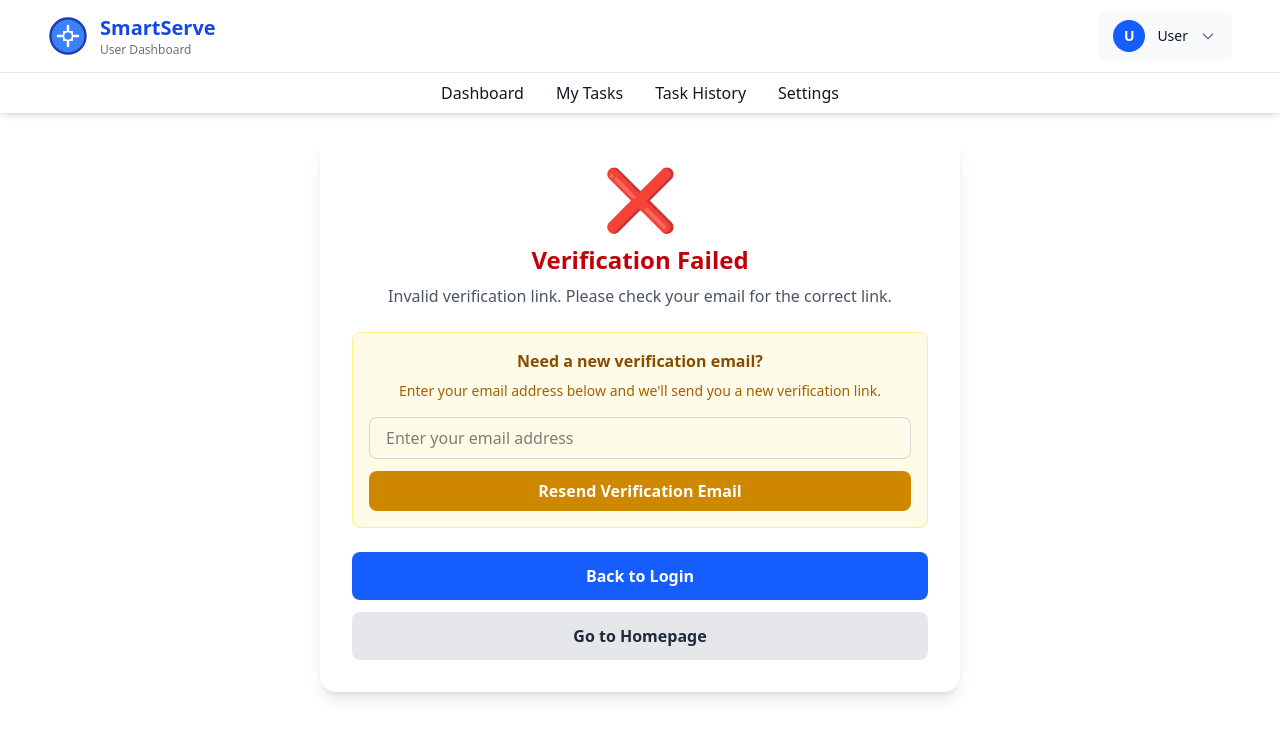
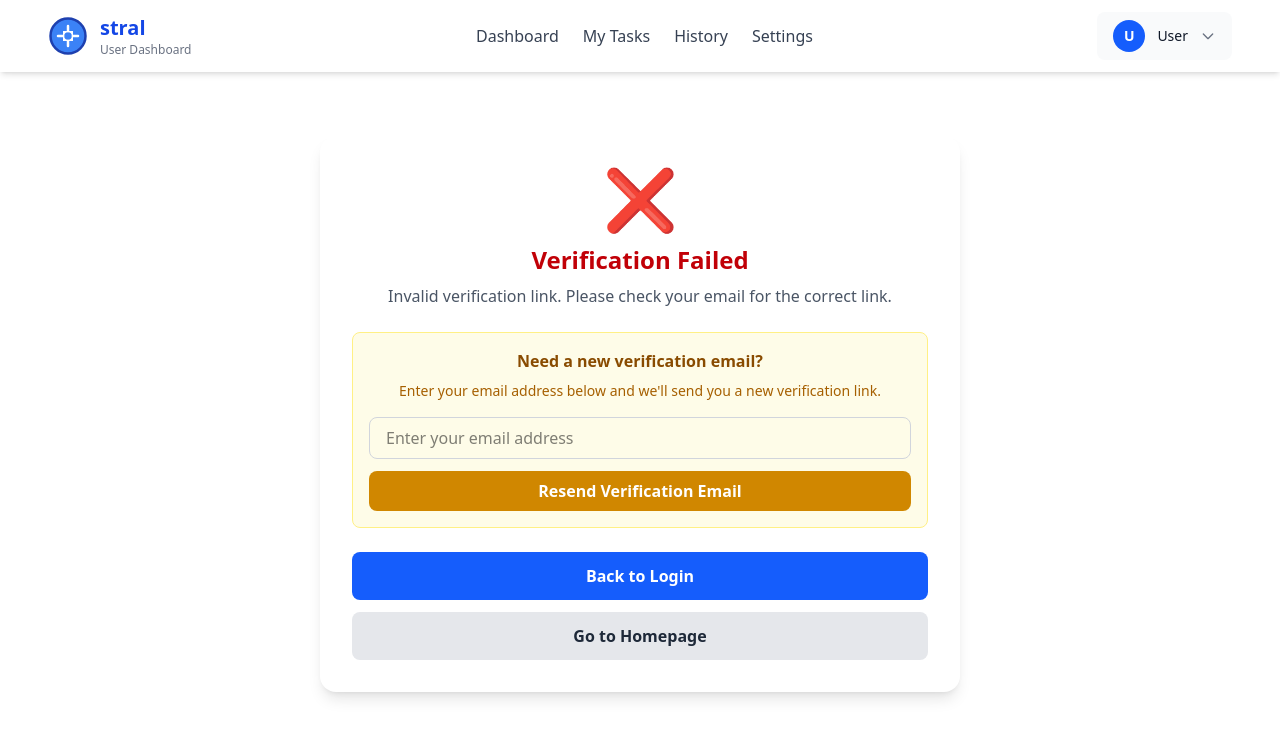
Before and after one commit to shadowyay/DesignStudio, a React (Vite) app: page /verify-email in a window 1280 px wide. Shown: the top 738 px of the page. Built offline with nearby package versions, Linux system fonts and the light colour scheme; no server answers.

Commit message:
feat: Update Dashboard and NavBar components for improved layout and mobile navigation

```diff
--- a/src/components/Dashboard.tsx
+++ b/src/components/Dashboard.tsx
@@ -416,7 +416,7 @@ const Dashboard: React.FC = () => {
         onProfileToggle={() => setShowProfile(!showProfile)}
         showProfile={showProfile}
       />
-      <main className="max-w-4xl mx-auto my-10 p-4 pt-24">
+      <main className="max-w-4xl mx-auto my-10 p-4 pt-20">
       {!showProfile && (
         <div className="flex flex-col md:flex-row md:items-center md:justify-between gap-3 mb-6">
           <h1 className="text-3xl font-bold text-gray-800">Hello, {localStorage.getItem('userName')}</h1>
--- a/src/components/NavBar.tsx
+++ b/src/components/NavBar.tsx
@@ -15,6 +15,7 @@ const NavBar: React.FC<NavBarProps> = ({ userType, onProfileToggle, showProfile
   const [lastScrollY, setLastScrollY] = useState(0);
   const [userProfile, setUserProfile] = useState<IFrontendUser | null>(null);
   const [profileImgError, setProfileImgError] = useState(false);
+  const [showMobileMenu, setShowMobileMenu] = useState(false);
   const navigate = useNavigate();
 
   const userName = localStorage.getItem('userName') || 'User';
@@ -115,22 +116,50 @@ const NavBar: React.FC<NavBarProps> = ({ userType, onProfileToggle, showProfile
     }`}>
   <div className="w-full px-4 sm:px-6 md:px-8 lg:px-12 py-3">
         <div className="flex justify-between items-center">
-          {/* Left side - SmartServe branding */}
+          {/* Left side - stral branding */}
           <div className="flex items-center">
             <div className="flex items-center space-x-3">
               <img
                 src="/favicon.svg"
-                alt="SmartServe logo"
+                alt="stral logo"
                 className="w-10 h-10 rounded-lg"
               />
               <div>
-                <h1 className="text-xl font-bold text-blue-700">SmartServe</h1>
+                <h1 className="text-xl font-bold text-blue-700">stral</h1>
                 <p className="text-xs text-gray-500 capitalize">{userType} Dashboard</p>
               </div>
             </div>
           </div>
 
-          {/* Right side - Profile section */}
+          {/* Center - Navigation links */}
+          <div className="hidden md:flex items-center space-x-6">
+            <Link to="/dashboard" className="text-gray-700 hover:text-blue-600 transition-colors duration-200 font-medium">
+              Dashboard
+            </Link>
+            <Link to="/tasks" className="text-gray-700 hover:text-blue-600 transition-colors duration-200 font-medium">
+              My Tasks
+            </Link>
+            <Link to="/history" className="text-gray-700 hover:text-blue-600 transition-colors duration-200 font-medium">
+              History
+            </Link>
+            <Link to="/settings" className="text-gray-700 hover:text-blue-600 transition-colors duration-200 font-medium">
+              Settings
+            </Link>
+          </div>
+
+          {/* Right side - Mobile menu button and Profile section */}
+          <div className="flex items-center space-x-2">
+            {/* Mobile menu button */}
+            <button
+              className="md:hidden p-2 rounded-lg hover:bg-gray-100 transition-colors duration-200"
+              onClick={() => setShowMobileMenu(!showMobileMenu)}
+            >
+              <svg className="w-5 h-5 text-gray-600" fill="none" stroke="currentColor" viewBox="0 0 24 24">
+                <path strokeLinecap="round" strokeLinejoin="round" strokeWidth={2} d="M4 6h16M4 12h16M4 18h16" />
+              </svg>
+            </button>
+
+            {/* Profile section */}
             <div className="relative">
               <button
                 onClick={handleProfileClick}
@@ -190,30 +219,54 @@ const NavBar: React.FC<NavBarProps> = ({ userType, onProfileToggle, showProfile
             </div>
           </div>
         </div>
+      </div>
 
-      {/* Close dropdown when clicking outside */}
-      {showProfileMenu && (
-        <div
-          className="fixed inset-0 z-40"
-          onClick={() => setShowProfileMenu(false)}
-        />
-      )}
-
-      {/* Navigation links - Always visible */}
-      <div className="hidden md:flex justify-center space-x-8 bg-white py-2 border-t border-gray-200">
-        <Link to="/dashboard" className="text-gray-900 hover:text-blue-600 transition-colors duration-200">
+      {/* Mobile Navigation Menu */}
+      {showMobileMenu && (
+        <div className="md:hidden bg-white border-t border-gray-200 py-2">
+          <div className="px-4 space-y-1">
+            <Link
+              to="/dashboard"
+              className="block px-3 py-2 text-gray-700 hover:text-blue-600 hover:bg-gray-50 rounded-lg transition-colors duration-200"
+              onClick={() => setShowMobileMenu(false)}
+            >
               Dashboard
             </Link>
-        <Link to="/tasks" className="text-gray-900 hover:text-blue-600 transition-colors duration-200">
+            <Link
+              to="/tasks"
+              className="block px-3 py-2 text-gray-700 hover:text-blue-600 hover:bg-gray-50 rounded-lg transition-colors duration-200"
+              onClick={() => setShowMobileMenu(false)}
+            >
               My Tasks
             </Link>
-        <Link to="/history" className="text-gray-900 hover:text-blue-600 transition-colors duration-200">
-          Task History
+            <Link
+              to="/history"
+              className="block px-3 py-2 text-gray-700 hover:text-blue-600 hover:bg-gray-50 rounded-lg transition-colors duration-200"
+              onClick={() => setShowMobileMenu(false)}
+            >
+              History
             </Link>
-        <Link to="/settings" className="text-gray-900 hover:text-blue-600 transition-colors duration-200">
+            <Link
+              to="/settings"
+              className="block px-3 py-2 text-gray-700 hover:text-blue-600 hover:bg-gray-50 rounded-lg transition-colors duration-200"
+              onClick={() => setShowMobileMenu(false)}
+            >
               Settings
             </Link>
           </div>
+        </div>
+      )}
+
+      {/* Close dropdown when clicking outside */}
+      {(showProfileMenu || showMobileMenu) && (
+        <div
+          className="fixed inset-0 z-40"
+          onClick={() => {
+            setShowProfileMenu(false);
+            setShowMobileMenu(false);
+          }}
+        />
+      )}
     </nav>
   );
 };
```
Lines whose indentation alone changed are shown as unchanged.
